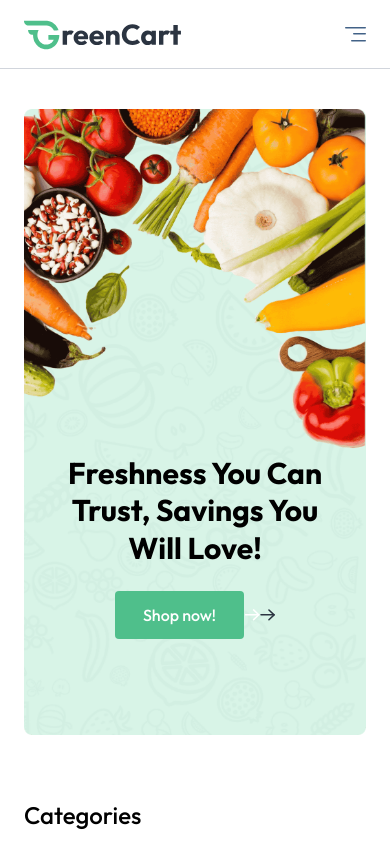
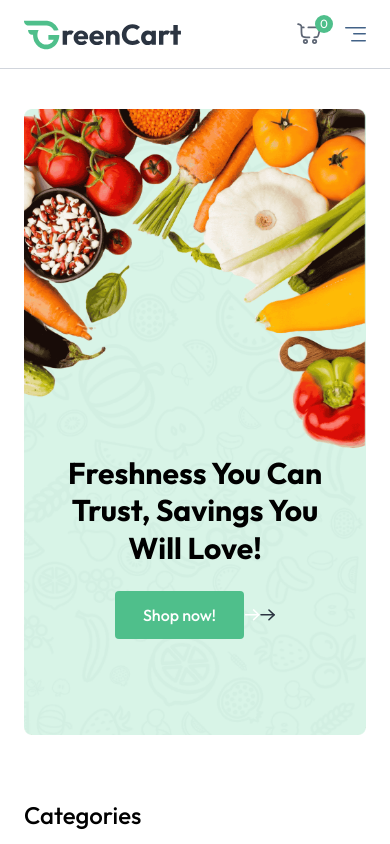
Before and after one commit to dhlananhh/green_grocery, a React (Vite) app in the folder frontend/: page / in a window 390 px wide. Shown: the top 844 px of the page. Built offline with nearby package versions, Linux system fonts and the light colour scheme.

Commit message:
feat(nav): add cart icon to mobile menu

```diff
--- a/frontend/src/components/Navbar.jsx
+++ b/frontend/src/components/Navbar.jsx
@@ -98,15 +98,32 @@
         }
       </div>
 
-      <button
-        onClick={() => (open ? setOpen(false) : setOpen(true))}
-        aria-label="Menu"
-        className="sm:hidden"
-      >
-        <img src={assets.menu_icon} alt="Menu Icon" />
-      </button>
 
       {/* Mobile Menu */}
+      <div className="flex items-center gap-6 sm:hidden">
+        <div
+          onClick={() => navigate("/cart")}
+          className="relative cursor-pointer"
+        >
+          <img
+            src={assets.nav_cart_icon}
+            alt="Cart Icon"
+            className="w-6 opacity-80"
+          />
+          <button className="absolute -top-2 -right-3 text-xs text-white bg-primary w-[18px] h-[18px] rounded-full">
+            {getCartCount()}
+          </button>
+        </div>
+
+        <button
+          onClick={() => (open ? setOpen(false) : setOpen(true))}
+          aria-label="Menu"
+          className=""
+        >
+          <img src={assets.menu_icon} alt="Menu Icon" />
+        </button>
+      </div>
+
       {open && (
         <div
           className={`
```
